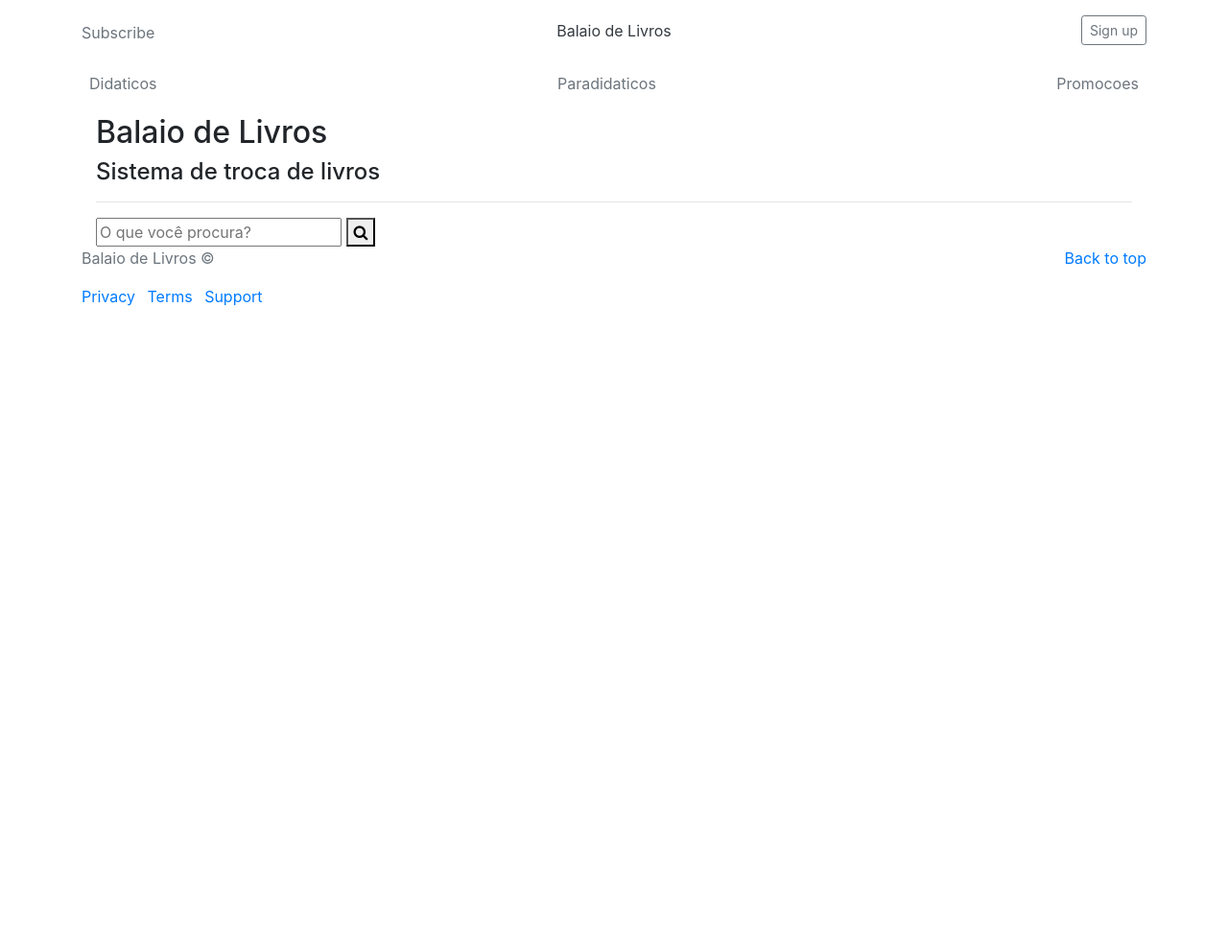
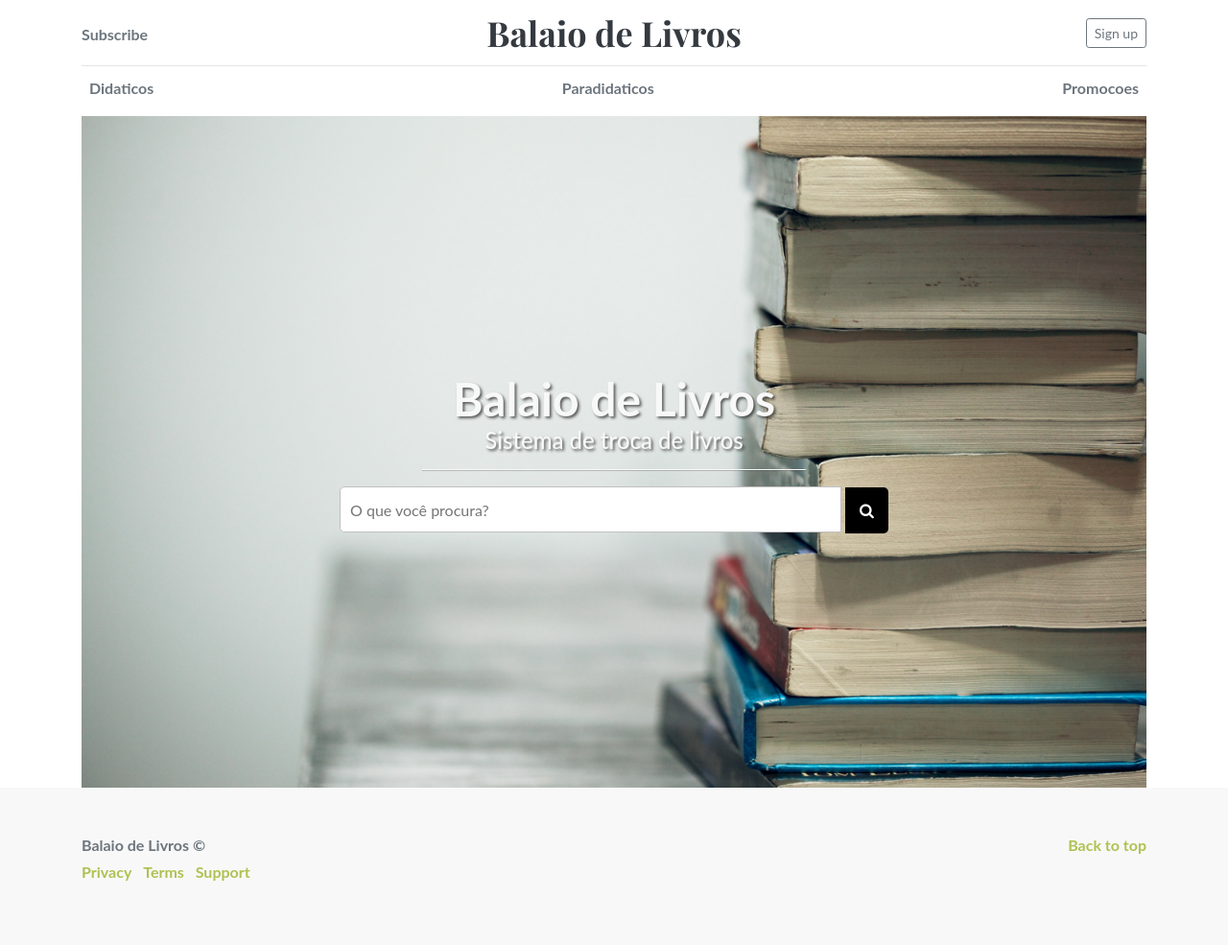
Before and after one commit to alexandreteles/balaiodelivros, a Flask app: page / in a window 1280 px wide. Shown: the whole page at 96% size. Before the commit the page ends 319 px from the top, so only its background shows below. Run offline with Flask 2, Linux system fonts and the light colour scheme; some libraries are stand-ins or nearby versions.

Commit message:
Inclusao de views

```diff
--- /dev/null
+++ b/app/static/css/regular.css
@@ -0,0 +1,5 @@
+/*!
+ * Font Awesome Free 5.1.0 by @fontawesome - https://fontawesome.com
+ * License - https://fontawesome.com/license (Icons: CC BY 4.0, Fonts: SIL OFL 1.1, Code: MIT License)
+ */
+@font-face{font-family:"Font Awesome 5 Free";font-style:normal;font-weight:400;src:url(../webfonts/fa-regular-400.eot);src:url(../webfonts/fa-regular-400.eot?#iefix) format("embedded-opentype"),url(../webfonts/fa-regular-400.woff2) format("woff2"),url(../webfonts/fa-regular-400.woff) format("woff"),url(../webfonts/fa-regular-400.ttf) format("truetype"),url(../webfonts/fa-regular-400.svg#fontawesome) format("svg")}.far{font-family:"Font Awesome 5 Free";font-weight:400}
--- /dev/null
+++ b/app/static/css/style2.css
@@ -0,0 +1,201 @@
+/* app/static/css/style.css */
+.home-header {
+    line-height: 1;
+    border-bottom: 1px solid #e5e5e5;
+  }
+
+  .home-header-logo {
+    font-family: "Playfair Display", Georgia, "Times New Roman", serif;
+    font-size: 2.25rem;
+  }
+
+  .home-header-logo:hover {
+    text-decoration: none;
+  }
+
+
+.nav-scroller {
+    position: relative;
+    z-index: 2;
+    height: 2.75rem;
+    overflow-y: hidden;
+  }
+
+  .nav-scroller .nav {
+    display: -webkit-box;
+    display: -ms-flexbox;
+    display: flex;
+    -ms-flex-wrap: nowrap;
+    flex-wrap: nowrap;
+    padding-bottom: 1rem;
+    margin-top: -1px;
+    overflow-x: auto;
+    text-align: center;
+    white-space: nowrap;
+    -webkit-overflow-scrolling: touch;
+  }
+
+  .nav-scroller .nav-link {
+    padding-top: .75rem;
+    padding-bottom: .75rem;
+    font-size: .875rem;
+  }
+
+body, html {
+    width: 100%;
+    height: 100%;
+}
+
+body, h1, h2, h3 {
+    font-family: "Lato", "Helvetica Neue", Helvetica, Arial, sans-serif;
+    font-weight: 700;
+}
+
+a, .navbar-default .navbar-brand, .navbar-default .navbar-nav>li>a {
+  color: #aec251;
+}
+
+a:hover, .navbar-default .navbar-brand:hover, .navbar-default .navbar-nav>li>a:hover {
+  color: #687430;
+}
+
+footer {
+    padding: 50px 0;
+    background-color: #f8f8f8;
+}
+
+p.copyright {
+    margin: 15px 0 0;
+}
+
+.alert-info {
+    width: 50%;
+    margin: auto;
+    color: #687430;
+    background-color: #e6ecca;
+    border-color: #aec251;
+}
+
+.btn-default {
+    border-color: #aec251;
+    color: #aec251;
+}
+
+.btn-default:hover {
+    background-color: #aec251;
+}
+
+.center {
+    margin: auto;
+    width: 50%;
+    padding: 10px;
+}
+
+.content-section {
+    padding: 50px 0;
+    border-top: 1px solid #e7e7e7;
+}
+
+.footer, .push {
+  clear: both;
+  height: 4em;
+}
+
+.intro-divider {
+    width: 400px;
+    border-top: 1px solid #f8f8f8;
+    border-bottom: 1px solid rgba(0,0,0,0.2);
+}
+
+.intro-header {
+    padding-top: 50px;
+    padding-bottom: 50px;
+    text-align: center;
+    color: #f8f8f8;
+    background: url(../img/background.jpg) no-repeat center center;
+    background-size: cover;
+    height: 100%;
+}
+
+.intro-message {
+    position: relative;
+    padding-top: 20%;
+    padding-bottom: 20%;
+}
+
+.intro-message > h2 {
+    margin: 0;
+    text-shadow: 2px 2px 3px rgba(0,0,0,0.6);
+    font-size: 3em;
+}
+
+.intro-message > h4 {
+    text-shadow: 2px 2px 3px rgba(0,0,0,0.6);
+}
+
+.lead {
+    font-size: 18px;
+    font-weight: 400;
+}
+
+.topnav {
+    font-size: 14px;
+}
+
+.wrapper {
+  min-height: 100%;
+  height: auto !important;
+  height: 100%;
+  margin: 0 auto -4em;
+}
+
+.outer {
+    display: table;
+    position: absolute;
+    height: 70%;
+    width: 100%;
+}
+
+.middle {
+    display: table-cell;
+    vertical-align: middle;
+}
+
+.inner {
+    margin-left: auto;
+    margin-right: auto;
+}
+
+
+footer {
+    padding-top: 3rem;
+    padding-bottom: 3rem;
+  }
+
+footer p {
+    margin-bottom: .25rem;
+}
+.busca{
+    float: center;
+	margin: 0px auto;
+    padding:0px;
+    height: 48px;
+}
+#campo_busca{
+    padding-left: 10px;
+    border: 1px solid;
+    border-radius: 5px 0px 0px 5px;
+    color:#C0C0C0;
+    height: 48px;
+    width: 523px;
+
+}
+.buscar_produto{
+    border: 0px solid;
+    border-radius: 0px 5px 5px 0px;
+    color:#C0C0C0;
+    height: 48px;
+    width: 45px;
+    background-color:#000000;
+    color:#ffffff;
+}
```
Also changed, not shown: app/models/bookform.py (added, +15 -0 lines), README.md (added), app/templates/base.html (line endings or trailing spaces).
